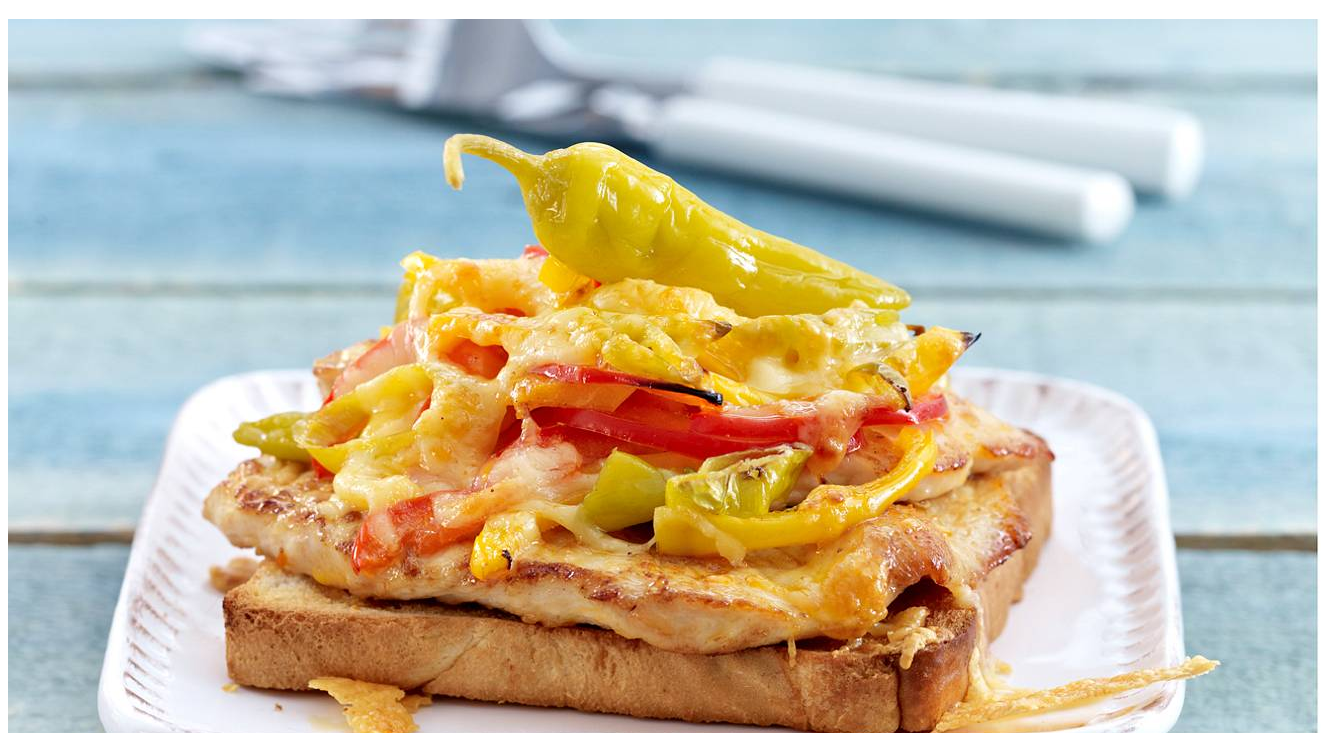
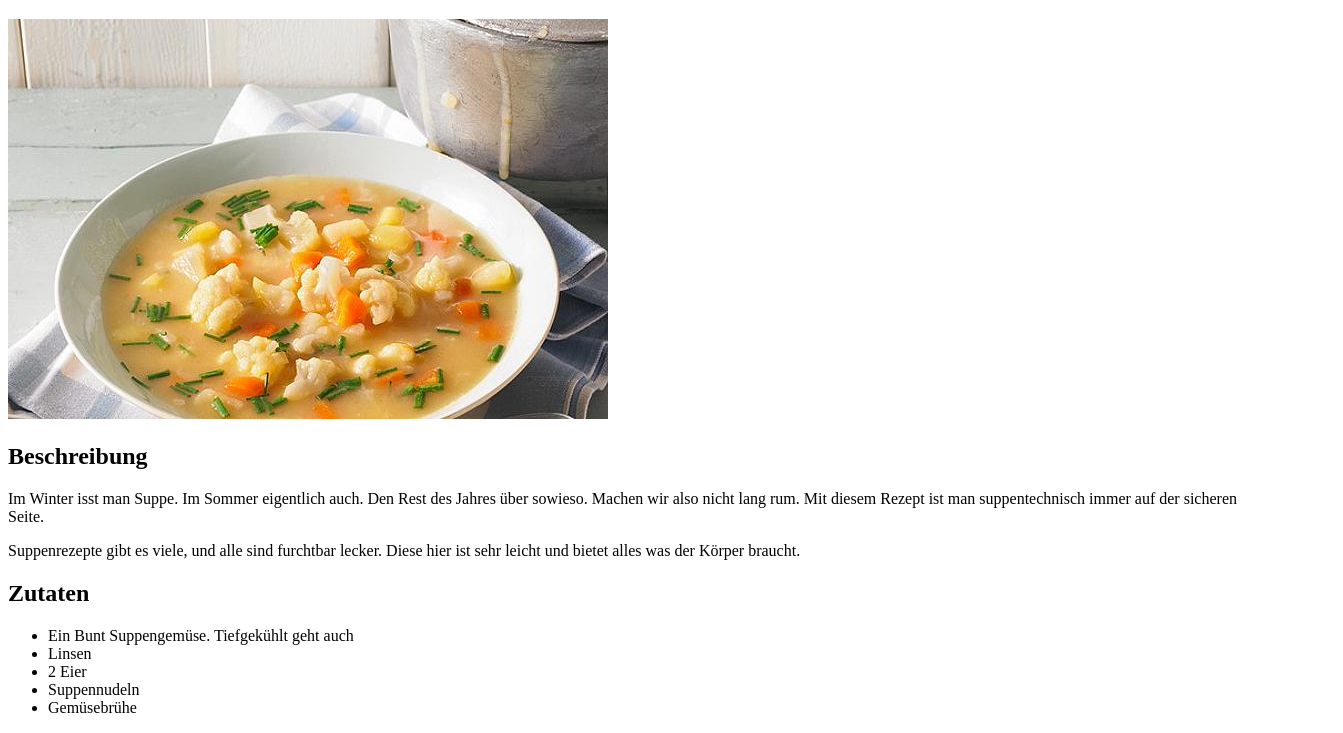
Before and after one commit to LutzLeichtathletik/odin-recipes, a plain HTML site: page suppe.html in a window 1280 px wide. Shown: the part 61-794 px from the top of the page, 1343 px wide, since content can reach past the window. Drawn offline with Linux system fonts and the light colour scheme.

```diff
--- a/suppe.html
+++ b/suppe.html
@@ -8,7 +8,7 @@
 
 <body>
     <h1>Gemüsesuppe</h1>
-    <p><img src="images/toast.jpeg" alt="Lecker Toast, bissel scharf"></p>
+    <p><img src="images/suppe.jpg" alt="Lecker Toast, bissel scharf"></p>
     <h2>Beschreibung</h2>
     <p>Im Winter isst man Suppe. Im Sommer eigentlich auch. Den Rest des Jahres über sowieso. Machen wir also nicht lang
         rum. Mit diesem Rezept ist man suppentechnisch immer auf der sicheren Seite.</p>
```
Also changed, not shown: images/suppe.jpg (added).
